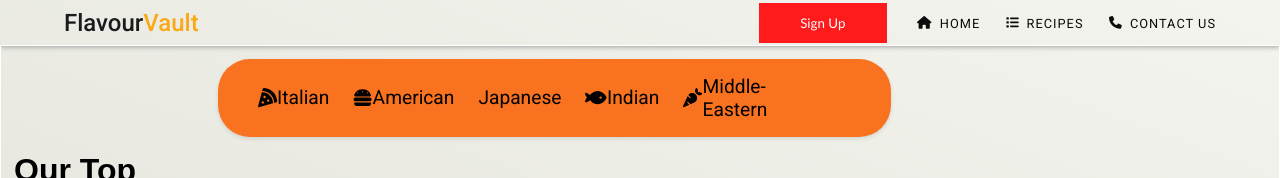
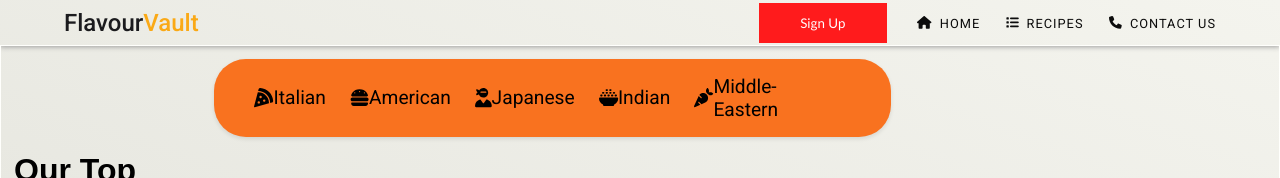
Before and after one commit to Code-bySalman/FoodVault, a React (Create React App) app: page /explore in a window 1280 px wide. Shown: the top 178 px of the page. Built offline with nearby package versions, Linux system fonts and the light colour scheme; no server answers; a web font is replaced by a local one.

Commit message:
Icons were added in cuissines

```diff
--- a/src/Components/Recipies.js
+++ b/src/Components/Recipies.js
@@ -3,7 +3,7 @@ import styled from 'styled-components';
 import { Splide, SplideSlide } from '@splidejs/react-splide';
 
 import { FontAwesomeIcon } from '@fortawesome/react-fontawesome';
-import { faPizzaSlice, faHamburger,  faFish, faCarrot } from '@fortawesome/free-solid-svg-icons';
+import { faPizzaSlice, faHamburger,  faBowlRice, faCarrot, faUserNinja } from '@fortawesome/free-solid-svg-icons';
 import { GiSushis } from "react-icons/gi";
 import { useNavigate } from 'react-router-dom';
 import { Link } from 'react-router-dom';
@@ -42,11 +42,11 @@ function Recipies() {
             <span>American</span>
           </MenuItem>
           <MenuItem onClick={() => navigate("/Kwizine/Japanese ")}>
-            <FontAwesomeIcon className="menu" icon={GiSushis} />
+            <FontAwesomeIcon className="menu" icon={faUserNinja} />
             <span>Japanese</span>
           </MenuItem>
           <MenuItem onClick={() => navigate("/Kwizine/Indian")}>
-            <FontAwesomeIcon className="menu" icon={faFish} />
+            <FontAwesomeIcon className="menu" icon={faBowlRice} />
             <span>Indian</span>
           </MenuItem>
           <MenuItem onClick={() => navigate("/Kwizine/Middle Eastern")}>
```
